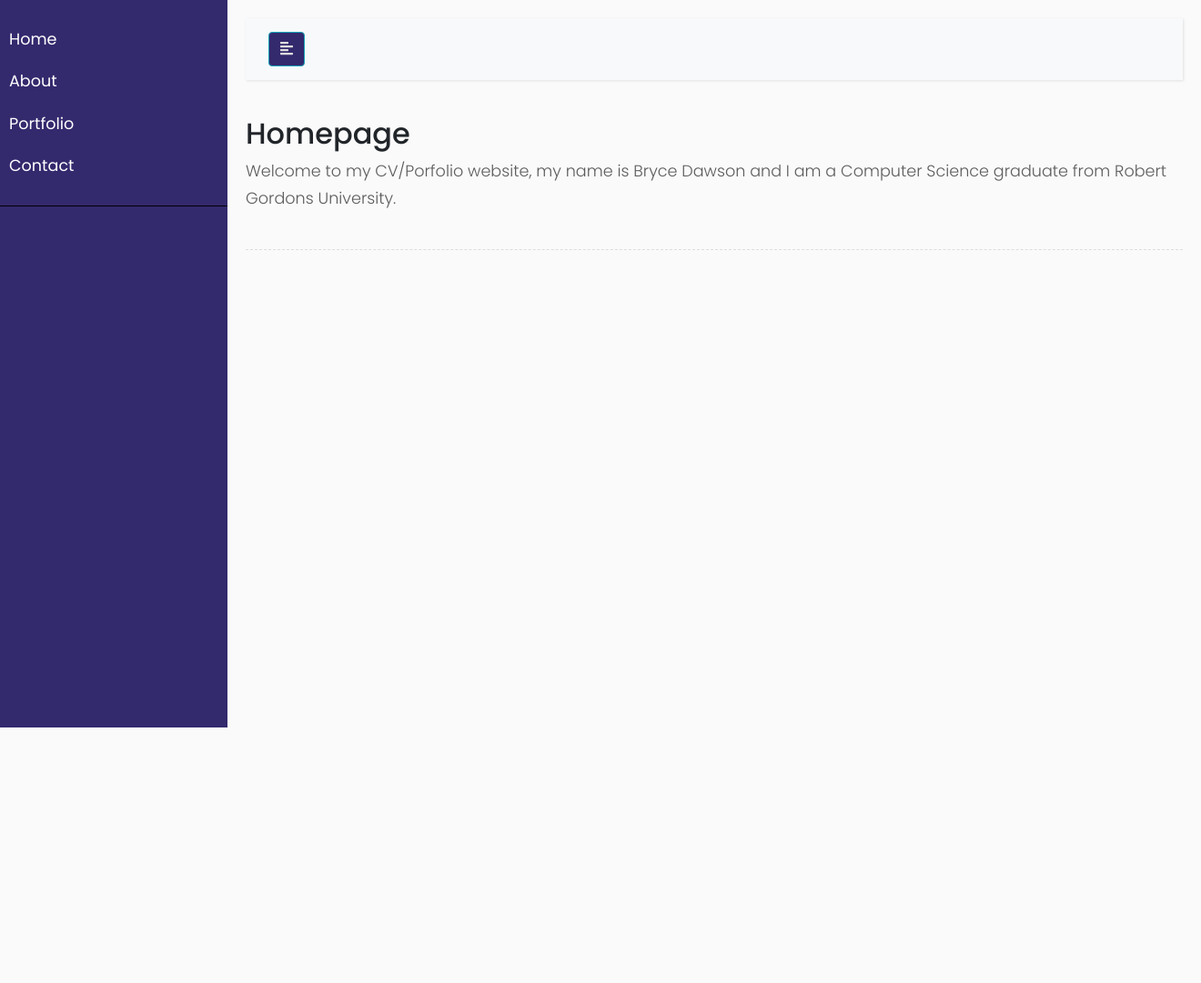
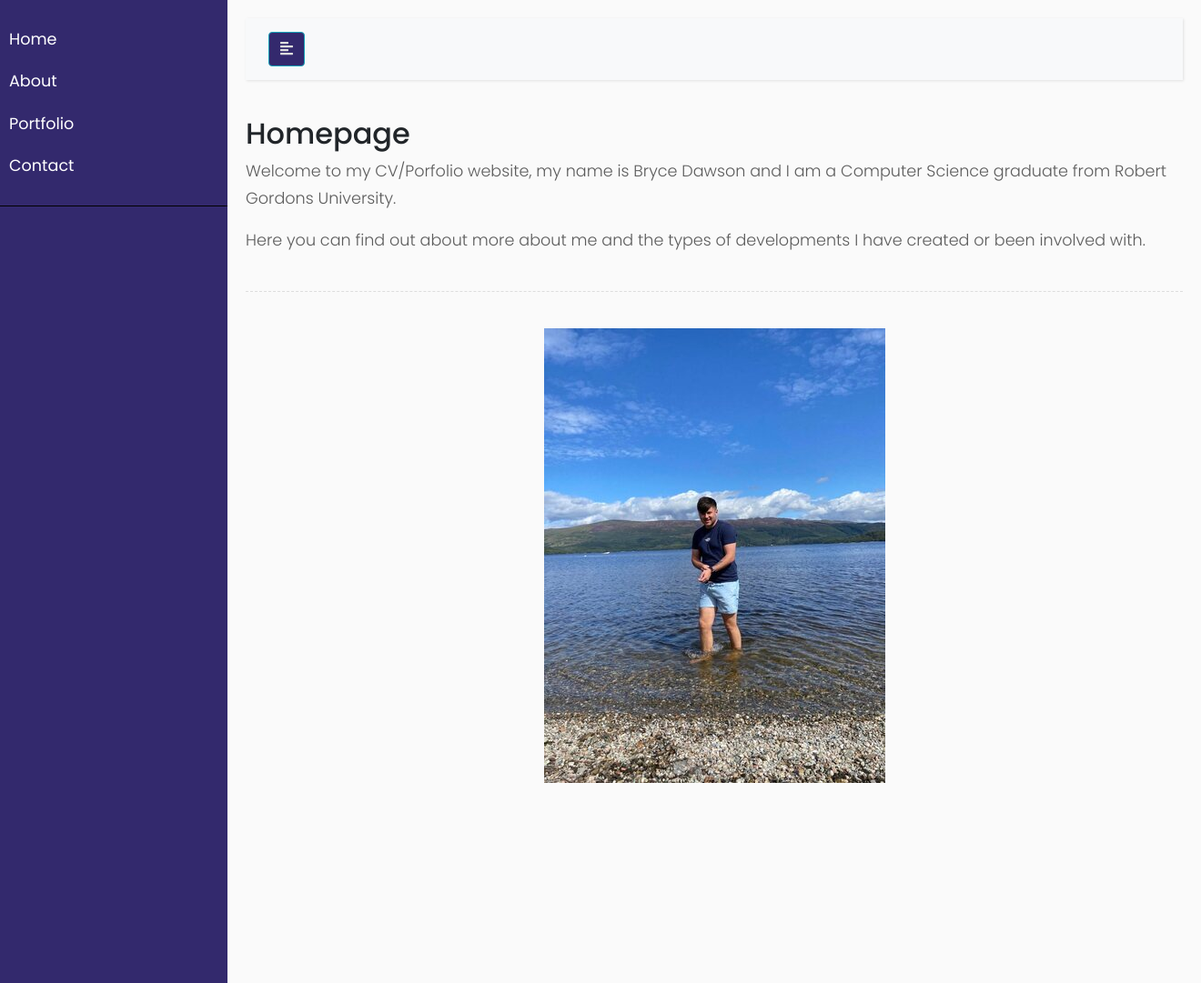
Before and after one commit to bryce2302/Bryces_CV, a PHP site: page / in a window 1320 px wide. Shown: the whole page at 91% size. Before the commit the page ends 800 px from the top, so only its background shows below. Run offline with PHP 8.4, Linux system fonts and the light colour scheme; some libraries are stand-ins or nearby versions.

Commit message:
lots of changes and implmentaion completed

```diff
--- a/CSS/style.css
+++ b/CSS/style.css
@@ -197,3 +197,79 @@ img {
         background: #643f07;
         color: white;
     }
+
+
+
+    .slider {
+        width: 700px;
+        height: 500px;
+        background-color: yellow;
+        margin-left: auto;
+        margin-right: auto;
+        margin-top: 0px;
+        text-align: center;
+        overflow: hidden;
+      }
+      .image-container {
+        width: 1500px;
+        background-color: pink;
+        height: 300px;
+        clear: both;
+        position: relative;
+        -webkit-transition: left 4s;
+        -moz-transition: left 4s;
+        -o-transition: left 4s;
+        transition: left 4s;
+      }
+
+
+/* Styling the area of the slides */
+#slideshow {
+    overflow: hidden;
+    height: 700px;
+    width: 1000px;
+    margin: 0 auto;
+  }
+
+  /* Style each of the sides
+  with a fixed width and height */
+  .slide {
+    float: left;
+    height: 700px;
+    width: 1000px;
+  }
+
+  /* Add animation to the slides */
+  .slide-wrapper {
+
+  /* Calculate the total width on the
+    basis of number of slides */
+    width: calc(1000px * 4);
+
+  /* Specify the animation with the
+    duration and speed */
+    animation: slide 40s ease infinite;
+  }
+
+  /* Define the animation
+  for the slideshow */
+  @keyframes slide {
+
+  /* Calculate the margin-left for
+    each of the slides */
+    20% {
+      margin-left: 0px;
+    }
+
+    40% {
+      margin-left: calc(-1000px * 1);
+    }
+
+    60% {
+      margin-left: calc(-1000px * 2);
+    }
+
+    80% {
+      margin-left: calc(-1000px * 3);
+    }
+  }
--- a/index.html
+++ b/index.html
@@ -57,8 +57,40 @@
 
             <h2>Homepage</h2>
             <p>Welcome to my CV/Porfolio website, my name is Bryce Dawson and I am a Computer Science graduate from Robert Gordons University. </p>
+            <p>Here you can find out about more about me and the types of developments I have created or been involved with.</p>
 
             <div class="line"></div>
+
+                      <!-- Define the slideshow container -->
+    <div id="slideshow">
+        <div class="slide-wrapper">
+
+        <!-- Define each of the slides
+         and write the content -->
+
+            <div class="slide">
+                <h1 class="slide-number">
+                    <img src="Images/me_1.jpg">
+                </h1>
+            </div>
+            <div class="slide">
+                <h1 class="slide-number">
+                    <img src="Images/me_2.jpg">
+                </h1>
+            </div>
+            <div class="slide">
+                <h1 class="slide-number">
+                    <img src="Images/me_5.jpg">
+                </h1>
+            </div>
+            <div class="slide">
+                <h1 class="slide-number">
+                    <img src="Images/me_6.jpg">
+                </h1>
+            </div>
+        </div>
+    </div>
+
 
         </div>
     </div>
```
Also changed, not shown: About.html (+19 -4 lines), Portfolio.html (+15 -17 lines), Images/CV.png (added), Images/me_1.jpg (added), Images/me_2.jpg (added), Images/me_5.jpg (added), Images/me_6.jpg (added), 1 other file.
